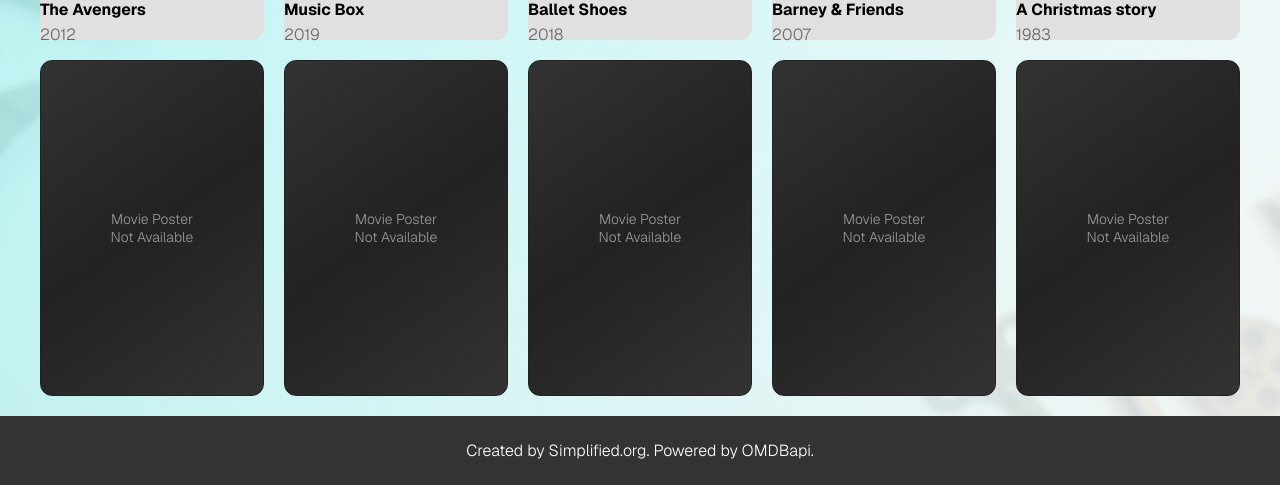
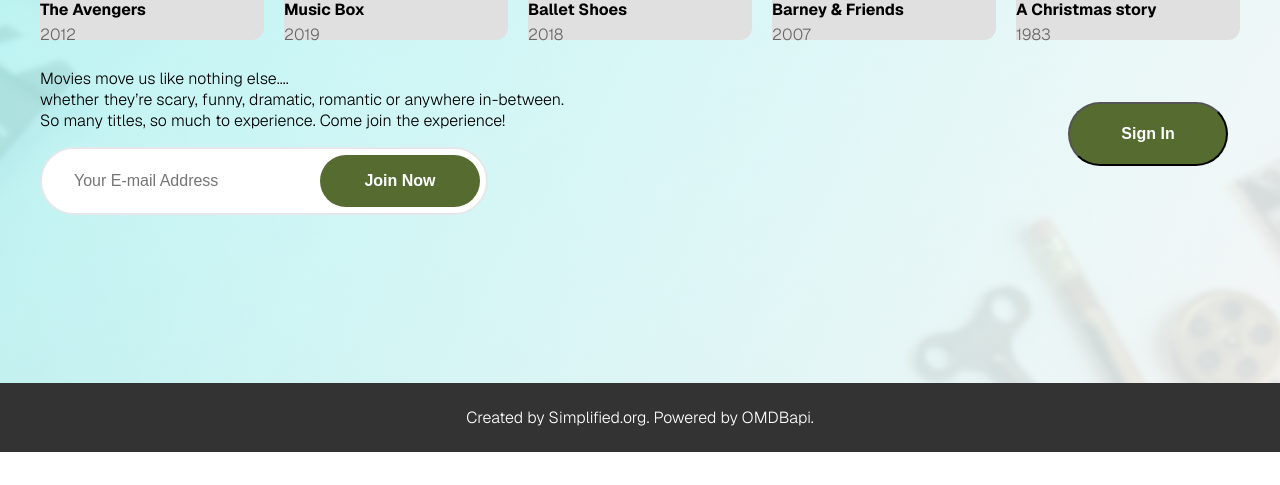
Before and after one commit to KartikaDev09/final-project-js, a plain HTML site: page index.html in a window 1280 px wide. Shown: the part 479-964 px from the top of the page. After the commit the page ends 931 px from the top, so only its background shows below. Drawn offline with nearby package versions, Linux system fonts and the light colour scheme.

Commit message:
work on CTA section

```diff
--- a/index.html
+++ b/index.html
@@ -122,22 +122,30 @@
           <h2 class="movie-card__title movie-card__title--skeleton">A Christmas story</h2>
           <p class="movie-card__year movie-card__year--skeleton">1983</p>
         </div>
-        <div class="movie-card__poster-placeholder">
-          Movie Poster<br />Not Available
+        <!-- replace the hardcoded values above with dynamic data from your API.  Hint: use .map -->
+      </div>
+      <div class="cta" id="cta">
+        <div class="container">
+          <div class="row cta__row">
+            <div class="joinIn__description">
+
+              <p class="joinIn__para">
+                Movies move us like nothing else....
+                <br>
+                whether they’re scary, funny, dramatic, romantic or anywhere in-between.
+                <br>
+                So many titles, so much to experience. Come join the experience!
+              </p>
+              <form action="" class="joinIn__email">
+                <input type="email" class="joinIn__email-input" placeholder="Your E-mail Address">
+                <button type="submit" class="joinIn__email-btn">Join Now</button>
+              </form>
+            </div>
+            <div class="signIn__button--wrapper">
+              <button type="submit" class="signIn__btn">Sign In</button>
+            </div>
+          </div>
         </div>
-        <div class="movie-card__poster-placeholder">
-          Movie Poster<br />Not Available
-        </div>
-        <div class="movie-card__poster-placeholder">
-          Movie Poster<br />Not Available
-        </div>
-        <div class="movie-card__poster-placeholder">
-          Movie Poster<br />Not Available
-        </div>
-        <div class="movie-card__poster-placeholder">
-          Movie Poster<br />Not Available
-        </div>
-        <!-- replace the hardcoded values above with dynamic data from your API.  Hint: use .map -->
       </div>
     </main>
 
--- a/style.css
+++ b/style.css
@@ -6,6 +6,13 @@
 
 .click {
   cursor: pointer;
+}
+
+button {
+  background-color: darkolivegreen;
+  color: white;
+  cursor: pointer;
+
 }
 
 body {
@@ -207,9 +214,6 @@ main {
 
 }
 
-
-
-
 #sortSelect {
   border: 1px solid gray;
   padding: 2px;
@@ -316,6 +320,77 @@ main {
   }
 }
 
+/* CTA */
+.cta__row {
+  display: flex;
+  justify-content: space-between;
+  align-items: center;
+  width: 100%;
+  max-width: 1200px;
+  height: 100%;
+  margin: 0 auto;
+  padding: 0 auto;
+}
+
+.container {
+  padding: 32px 0;
+}
+
+.signIn__button--wrapper {
+  width: 184px;
+  height: 96px;
+  display: flex;
+  justify-content: center;
+  align-items: center;
+  margin-left: 25px;
+}
+
+.signIn__btn {
+  width: 160px;
+  height: calc(100% - 32px);
+  font-weight: 700;
+    font-size: 16px;
+    border-radius: 500px;
+}
+
+.joinIn__email {
+  width: 100%;
+  max-width: 448px;
+  height: 68px;
+  position: relative;
+  display: flex;
+    justify-content: flex-end;
+  align-items: center;
+}
+
+.joinIn__email-input {
+  width: 100%;
+    border-radius: 500px;
+    border: 2px solid rgb(229, 231, 235);
+    padding: 20px 192px 20px 32px;
+    color: #a0aec0;
+    font-size: 16px;
+    font-weight: 500;
+    position: absolute;
+    top: 0;
+    bottom: 0;
+    z-index: 1;
+    transition: border-color 300ms;
+}
+
+.joinIn__email-btn {
+  width: 160px;
+    margin: 8px;
+    height: calc(100% - 16px);
+    font-weight: 700;
+    font-size: 16px;
+    border: none;
+    border-radius: 500px;
+    z-index: 2;
+}
+
+
+/* FOOTER */
 footer {
   background: #333;
   color: white;
```
